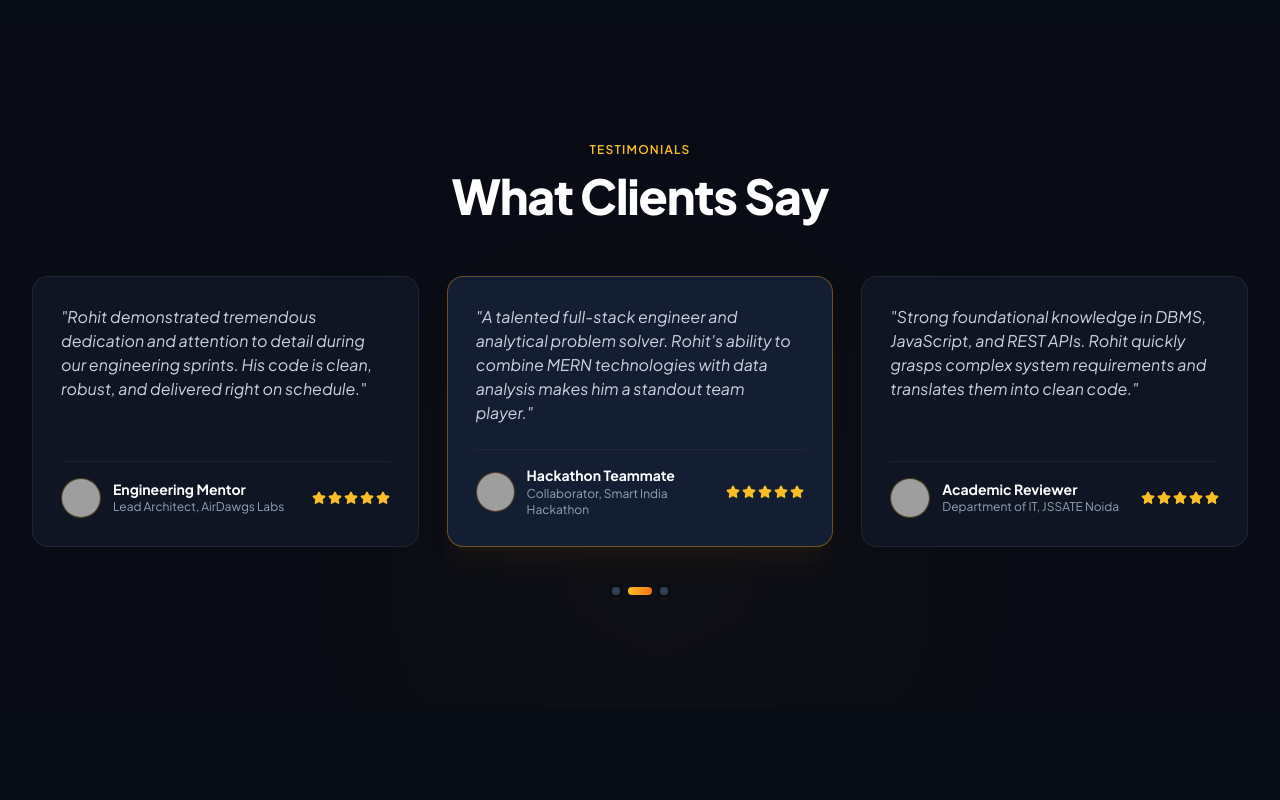
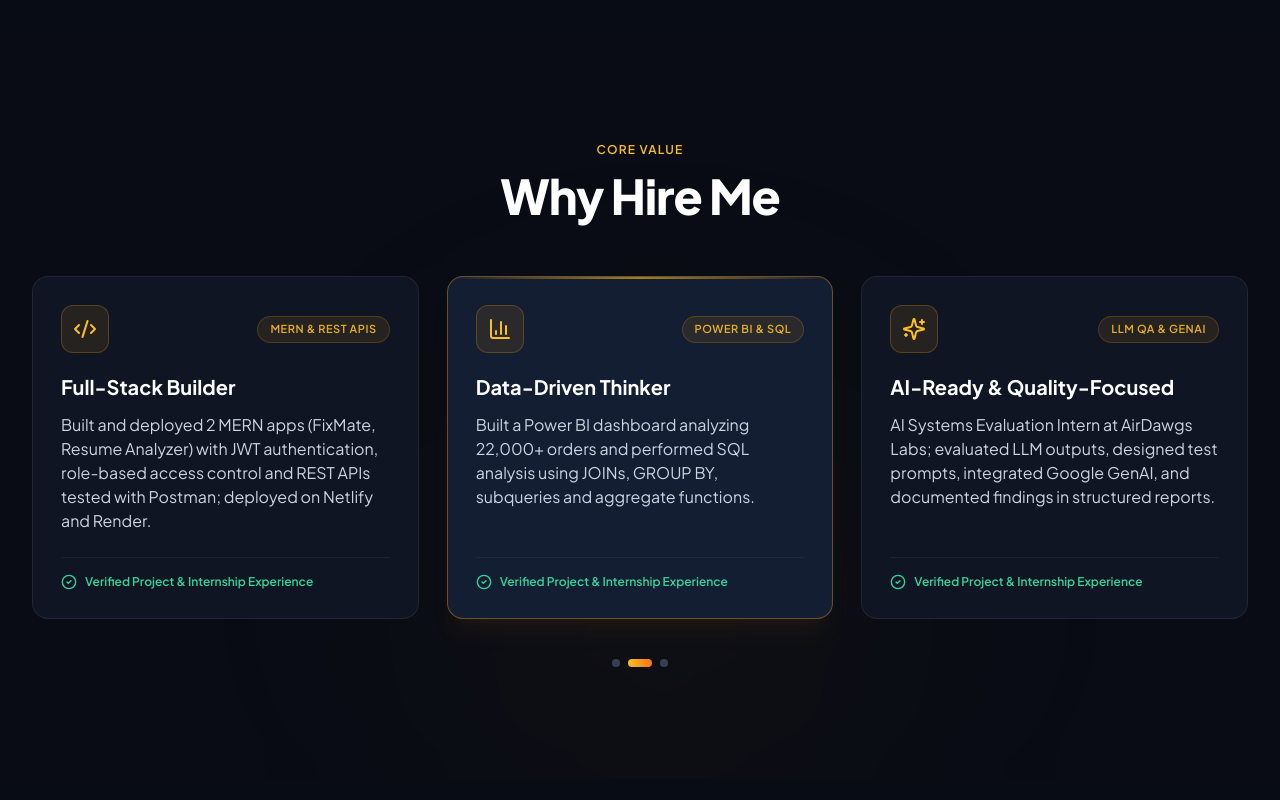
Before and after one commit to r0kumar/My_Portfolio, a React (Vite) app: page / in a window 1280 px wide. Shown: the part 6840-7640 px from the top of the page. Built offline with nearby package versions, Linux system fonts and the light colour scheme; grey boxes are pictures that could not be loaded.

Commit message:
feat: replace testimonials with Why Hire Me section and audit site facts

```diff
--- a/src/App.jsx
+++ b/src/App.jsx
@@ -6,7 +6,7 @@ import { Services } from './components/Services';
 import { Skills } from './components/Skills';
 import { Experience } from './components/Experience';
 import { Projects } from './components/Projects';
-import { Testimonials } from './components/Testimonials';
+import { WhyHireMe } from './components/WhyHireMe';
 import { Contact } from './components/Contact';
 import { Footer } from './components/Footer';
 
@@ -29,7 +29,7 @@ function App() {
           <Skills />
           <Projects />
           <Experience />
-          <Testimonials />
+          <WhyHireMe />
           <Contact />
         </main>
         <Footer />
--- a/src/components/Navbar.jsx
+++ b/src/components/Navbar.jsx
@@ -16,7 +16,7 @@ export const Navbar = () => {
       }
 
       // Track active section
-      const sections = ['home', 'about', 'services', 'skills', 'projects', 'experience', 'testimonials', 'contact'];
+      const sections = ['home', 'about', 'services', 'skills', 'projects', 'experience', 'why-hire-me', 'contact'];
       const scrollPosition = window.scrollY + 200;
 
       for (const section of sections) {
--- a/src/components/Testimonials.jsx
+++ /dev/null
@@ -1,99 +0,0 @@
-import React, { useState } from 'react';
-import { Star } from 'lucide-react';
-import { portfolioData } from '../data/portfolioData';
-
-export const Testimonials = () => {
-  const { testimonials } = portfolioData;
-  const [activeIndex, setActiveIndex] = useState(1);
-
-  return (
-    <section id="testimonials" className="relative py-20 lg:py-28 overflow-hidden bg-[#0A0E17]/60">
-      {/* Background ambient glow */}
-      <div className="absolute top-1/2 right-1/3 w-96 h-96 bg-amber-500/5 rounded-full blur-[140px] pointer-events-none" />
-
-      <div className="max-w-7xl mx-auto px-4 sm:px-6 lg:px-8 relative z-10">
-
-        {/* Section Header */}
-        <div className="text-center space-y-3 mb-14">
-          <div className="inline-flex items-center justify-center">
-            <span className="text-amber-400 font-semibold text-xs tracking-widest uppercase">
-              TESTIMONIALS
-            </span>
-          </div>
-          <h2 className="text-3xl sm:text-4xl lg:text-5xl font-extrabold tracking-tight text-white">
-            What Clients Say
-          </h2>
-        </div>
-
-        {/* 3 Testimonial Cards */}
-        <div className="grid grid-cols-1 md:grid-cols-3 gap-6 sm:gap-7">
-          {testimonials.map((item, idx) => (
-            <div
-              key={item.id}
-              onClick={() => setActiveIndex(idx)}
-              className={`rounded-2xl p-6 sm:p-7 flex flex-col justify-between transition-all duration-300 hover:-translate-y-1.5 cursor-pointer border ${
-                activeIndex === idx
-                  ? 'bg-[#141E32] border-amber-500/40 shadow-xl shadow-amber-500/5'
-                  : 'bg-[#121A29]/80 border-white/[0.07] hover:border-amber-500/30'
-              }`}
-            >
-              {/* Quote text */}
-              <p className="text-slate-300 text-sm sm:text-base leading-relaxed mb-6 italic">
-                "{item.quote}"
-              </p>
-
-              {/* Author Info & Star Rating */}
-              <div className="flex items-center justify-between pt-4 border-t border-white/5">
-
-                {/* Author Avatar + Name */}
-                <div className="flex items-center gap-3">
-                  <div className="w-10 h-10 rounded-full overflow-hidden border border-amber-500/30 bg-[#0E1524]">
-                    <img
-                      src={item.avatar}
-                      alt={item.name}
-                      className="w-full h-full object-cover"
-                    />
-                  </div>
-                  <div>
-                    <h4 className="text-sm font-bold text-white leading-snug">
-                      {item.name}
-                    </h4>
-                    <p className="text-xs text-slate-400">
-                      {item.role}
-                    </p>
-                  </div>
-                </div>
-
-                {/* 5 Gold Stars */}
-                <div className="flex items-center gap-0.5 text-amber-400">
-                  {[...Array(item.rating)].map((_, i) => (
-                    <Star key={i} className="w-3.5 h-3.5 fill-amber-400 text-amber-400" />
-                  ))}
-                </div>
-
-              </div>
-
-            </div>
-          ))}
-        </div>
-
-        {/* Carousel Pagination Dots */}
-        <div className="flex items-center justify-center gap-2 mt-10">
-          {testimonials.map((_, idx) => (
-            <button
-              key={idx}
-              onClick={() => setActiveIndex(idx)}
-              className={`h-2 rounded-full transition-all duration-300 ${
-                activeIndex === idx
-                  ? 'w-6 bg-gradient-to-r from-amber-400 to-orange-500'
-                  : 'w-2 bg-slate-700 hover:bg-slate-500'
-              }`}
-              aria-label={`Go to testimonial ${idx + 1}`}
-            />
-          ))}
-        </div>
-
-      </div>
-    </section>
-  );
-};
--- /dev/null
+++ b/src/components/WhyHireMe.jsx
@@ -0,0 +1,111 @@
+import React, { useState } from 'react';
+import { Code2, BarChart3, Sparkles, CheckCircle2 } from 'lucide-react';
+import { portfolioData } from '../data/portfolioData';
+
+const iconMap = {
+  Code2: Code2,
+  BarChart3: BarChart3,
+  Sparkles: Sparkles,
+};
+
+export const WhyHireMe = () => {
+  const { whyHireMe } = portfolioData;
+  const [activeIndex, setActiveIndex] = useState(1);
+
+  if (!whyHireMe || whyHireMe.length === 0) return null;
+
+  return (
+    <section id="why-hire-me" className="relative py-20 lg:py-28 overflow-hidden bg-[#0A0E17]/60">
+      {/* Background ambient glow */}
+      <div className="absolute top-1/2 right-1/3 w-96 h-96 bg-amber-500/5 rounded-full blur-[140px] pointer-events-none" />
+
+      <div className="max-w-7xl mx-auto px-4 sm:px-6 lg:px-8 relative z-10">
+
+        {/* Section Header */}
+        <div className="text-center space-y-3 mb-14">
+          <div className="inline-flex items-center justify-center">
+            <span className="text-amber-400 font-semibold text-xs tracking-widest uppercase">
+              CORE VALUE
+            </span>
+          </div>
+          <h2 className="text-3xl sm:text-4xl lg:text-5xl font-extrabold tracking-tight text-white">
+            Why Hire Me
+          </h2>
+        </div>
+
+        {/* 3 Why Hire Me Cards Grid */}
+        <div className="grid grid-cols-1 md:grid-cols-3 gap-6 sm:gap-7">
+          {whyHireMe.map((item, idx) => {
+            const IconComponent = iconMap[item.icon] || Code2;
+            const isActive = activeIndex === idx;
+
+            return (
+              <div
+                key={item.id}
+                onClick={() => setActiveIndex(idx)}
+                className={`rounded-2xl p-6 sm:p-7 flex flex-col justify-between transition-all duration-300 hover:-translate-y-1.5 cursor-pointer border relative overflow-hidden group ${
+                  isActive
+                    ? 'bg-[#141E32] border-amber-500/40 shadow-xl shadow-amber-500/5'
+                    : 'bg-[#121A29]/80 border-white/[0.07] hover:border-amber-500/30'
+                }`}
+              >
+                {/* Top ambient highlight line */}
+                <div
+                  className={`absolute top-0 left-0 right-0 h-[2px] bg-gradient-to-r from-transparent via-amber-400/60 to-transparent transition-opacity duration-300 ${
+                    isActive ? 'opacity-100' : 'opacity-0 group-hover:opacity-100'
+                  }`}
+                />
+
+                <div>
+                  {/* Header: Icon + Tag */}
+                  <div className="flex items-center justify-between mb-5">
+                    <div className="w-12 h-12 rounded-xl bg-amber-500/10 border border-amber-500/25 flex items-center justify-center text-amber-400 group-hover:scale-105 group-hover:border-amber-400 transition-all">
+                      <IconComponent className="w-6 h-6 text-amber-400" />
+                    </div>
+                    <span className="text-[11px] font-semibold uppercase tracking-wider text-amber-400/90 bg-amber-500/10 border border-amber-500/20 px-3 py-1 rounded-full">
+                      {item.tag}
+                    </span>
+                  </div>
+
+                  {/* Title */}
+                  <h3 className="text-xl font-bold text-white mb-3 group-hover:text-amber-300 transition-colors">
+                    {item.title}
+                  </h3>
+
+                  {/* Factual Description from portfolio.js */}
+                  <p className="text-slate-300 text-sm sm:text-base leading-relaxed mb-6">
+                    {item.description}
+                  </p>
+                </div>
+
+                {/* Bottom Verified Fact Badge */}
+                <div className="flex items-center gap-2 pt-4 border-t border-white/5 text-xs font-semibold text-emerald-400">
+                  <CheckCircle2 className="w-4 h-4 text-emerald-400 shrink-0" />
+                  <span>Verified Project & Internship Experience</span>
+                </div>
+
+              </div>
+            );
+          })}
+        </div>
+
+        {/* Carousel Pagination Dots */}
+        <div className="flex items-center justify-center gap-2 mt-10">
+          {whyHireMe.map((_, idx) => (
+            <button
+              key={idx}
+              onClick={() => setActiveIndex(idx)}
+              className={`h-2 rounded-full transition-all duration-300 cursor-pointer ${
+                activeIndex === idx
+                  ? 'w-6 bg-gradient-to-r from-amber-400 to-orange-500'
+                  : 'w-2 bg-slate-700 hover:bg-slate-500'
+              }`}
+              aria-label={`Go to item ${idx + 1}`}
+            />
+          ))}
+        </div>
+
+      </div>
+    </section>
+  );
+};
--- a/src/data/portfolioData.js
+++ b/src/data/portfolioData.js
@@ -284,30 +284,27 @@ export const portfolioData = {
       ]
     }
   ],
-  testimonials: [
+  whyHireMe: [
     {
       id: 1,
-      quote: "Rohit demonstrated tremendous dedication and attention to detail during our engineering sprints. His code is clean, robust, and delivered right on schedule.",
-      name: "Engineering Mentor",
-      role: "Lead Architect, AirDawgs Labs",
-      avatar: "https://images.unsplash.com/photo-1494790108377-be9c29b29330?auto=format&fit=crop&w=200&q=80",
-      rating: 5
+      title: "Full-Stack Builder",
+      tag: "MERN & REST APIs",
+      icon: "Code2",
+      description: "Built and deployed 2 MERN apps (FixMate, Resume Analyzer) with JWT authentication, role-based access control and REST APIs tested with Postman; deployed on Netlify and Render."
     },
     {
       id: 2,
-      quote: "A talented full-stack engineer and analytical problem solver. Rohit's ability to combine MERN technologies with data analysis makes him a standout team player.",
-      name: "Hackathon Teammate",
-      role: "Collaborator, Smart India Hackathon",
-      avatar: "https://images.unsplash.com/photo-1507003211169-0a1dd7228f2d?auto=format&fit=crop&w=200&q=80",
-      rating: 5
+      title: "Data-Driven Thinker",
+      tag: "Power BI & SQL",
+      icon: "BarChart3",
+      description: "Built a Power BI dashboard analyzing 22,000+ orders and performed SQL analysis using JOINs, GROUP BY, subqueries and aggregate functions."
     },
     {
       id: 3,
-      quote: "Strong foundational knowledge in DBMS, JavaScript, and REST APIs. Rohit quickly grasps complex system requirements and translates them into clean code.",
-      name: "Academic Reviewer",
-      role: "Department of IT, JSSATE Noida",
-      avatar: "https://images.unsplash.com/photo-1534528741775-53994a69daeb?auto=format&fit=crop&w=200&q=80",
-      rating: 5
+      title: "AI-Ready & Quality-Focused",
+      tag: "LLM QA & GenAI",
+      icon: "Sparkles",
+      description: "AI Systems Evaluation Intern at AirDawgs Labs; evaluated LLM outputs, designed test prompts, integrated Google GenAI, and documented findings in structured reports."
     }
   ],
   navLinks: [
```
